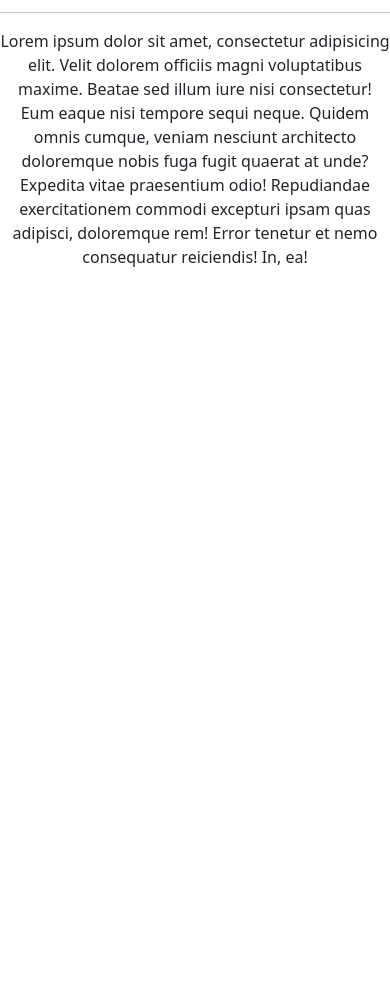
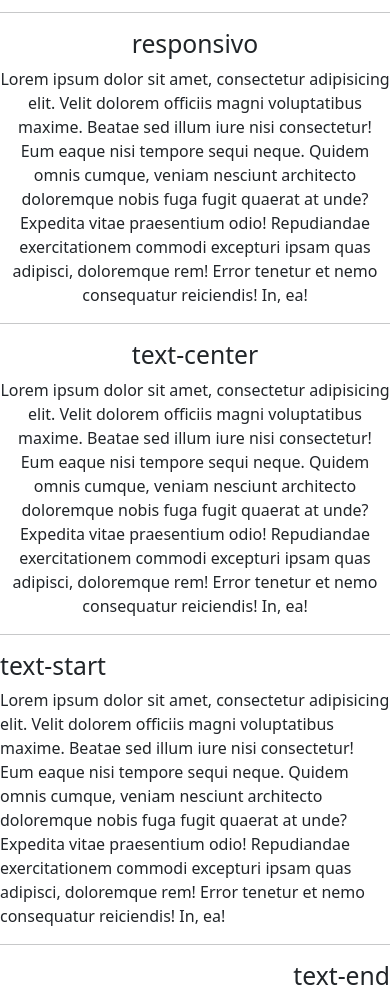
Before and after one commit to Luan-meneses/BOOTSTRAP, a plain HTML site: page breakpoints/index.html in a window 390 px wide. Shown: the part 37-1033 px from the top of the page. Before the commit the page ends 844 px from the top, so only its background shows below. Drawn offline with nearby package versions, Linux system fonts and the light colour scheme.

Commit message:
breakpoints
adicionado infixos de breakpoint para entender como as classes se comportam com larguras de telas diferentes

```diff
--- a/breakpoints/index.html
+++ b/breakpoints/index.html
@@ -12,7 +12,44 @@
 <body>
     <h1>BreakPoint</h1>
     <hr>
+    <!--
+    se adapta aos tamanhos de tela,
+
+    (xl) prevalece quando a tela e igual ou maior que 1200px infixo
+    (md) prevalece quando a tela e maior ou igual a 768 e inferior a 1200px
+    -->
+    <h2 class="text-center text-md-start text-xl-end">responsivo</h2>
     <div class="text-center text-md-start text-xl-end">Lorem ipsum dolor sit amet, consectetur adipisicing elit. Velit
+        dolorem officiis magni voluptatibus maxime.
+        Beatae sed illum iure nisi consectetur! Eum eaque nisi tempore sequi neque. Quidem omnis cumque, veniam nesciunt
+        architecto doloremque nobis fuga fugit quaerat at unde? Expedita vitae praesentium odio! Repudiandae
+        exercitationem commodi excepturi ipsam quas adipisci, doloremque rem! Error tenetur et nemo consequatur
+        reiciendis! In, ea!
+    </div>
+    <hr>
+    <!---->
+    <h2 class="text-center">text-center</h2>
+    <div class="text-center">Lorem ipsum dolor sit amet, consectetur adipisicing elit. Velit
+        dolorem officiis magni voluptatibus maxime.
+        Beatae sed illum iure nisi consectetur! Eum eaque nisi tempore sequi neque. Quidem omnis cumque, veniam nesciunt
+        architecto doloremque nobis fuga fugit quaerat at unde? Expedita vitae praesentium odio! Repudiandae
+        exercitationem commodi excepturi ipsam quas adipisci, doloremque rem! Error tenetur et nemo consequatur
+        reiciendis! In, ea!
+    </div>
+    <hr>
+    <!---->
+    <h2 class="text-start">text-start</h2>
+    <div class="text-start">Lorem ipsum dolor sit amet, consectetur adipisicing elit. Velit
+        dolorem officiis magni voluptatibus maxime.
+        Beatae sed illum iure nisi consectetur! Eum eaque nisi tempore sequi neque. Quidem omnis cumque, veniam nesciunt
+        architecto doloremque nobis fuga fugit quaerat at unde? Expedita vitae praesentium odio! Repudiandae
+        exercitationem commodi excepturi ipsam quas adipisci, doloremque rem! Error tenetur et nemo consequatur
+        reiciendis! In, ea!
+    </div>
+    <hr>
+    <!---->
+    <h2 class="text-end">text-end</h2>
+    <div class="text-end">Lorem ipsum dolor sit amet, consectetur adipisicing elit. Velit
         dolorem officiis magni voluptatibus maxime.
         Beatae sed illum iure nisi consectetur! Eum eaque nisi tempore sequi neque. Quidem omnis cumque, veniam nesciunt
         architecto doloremque nobis fuga fugit quaerat at unde? Expedita vitae praesentium odio! Repudiandae
```
